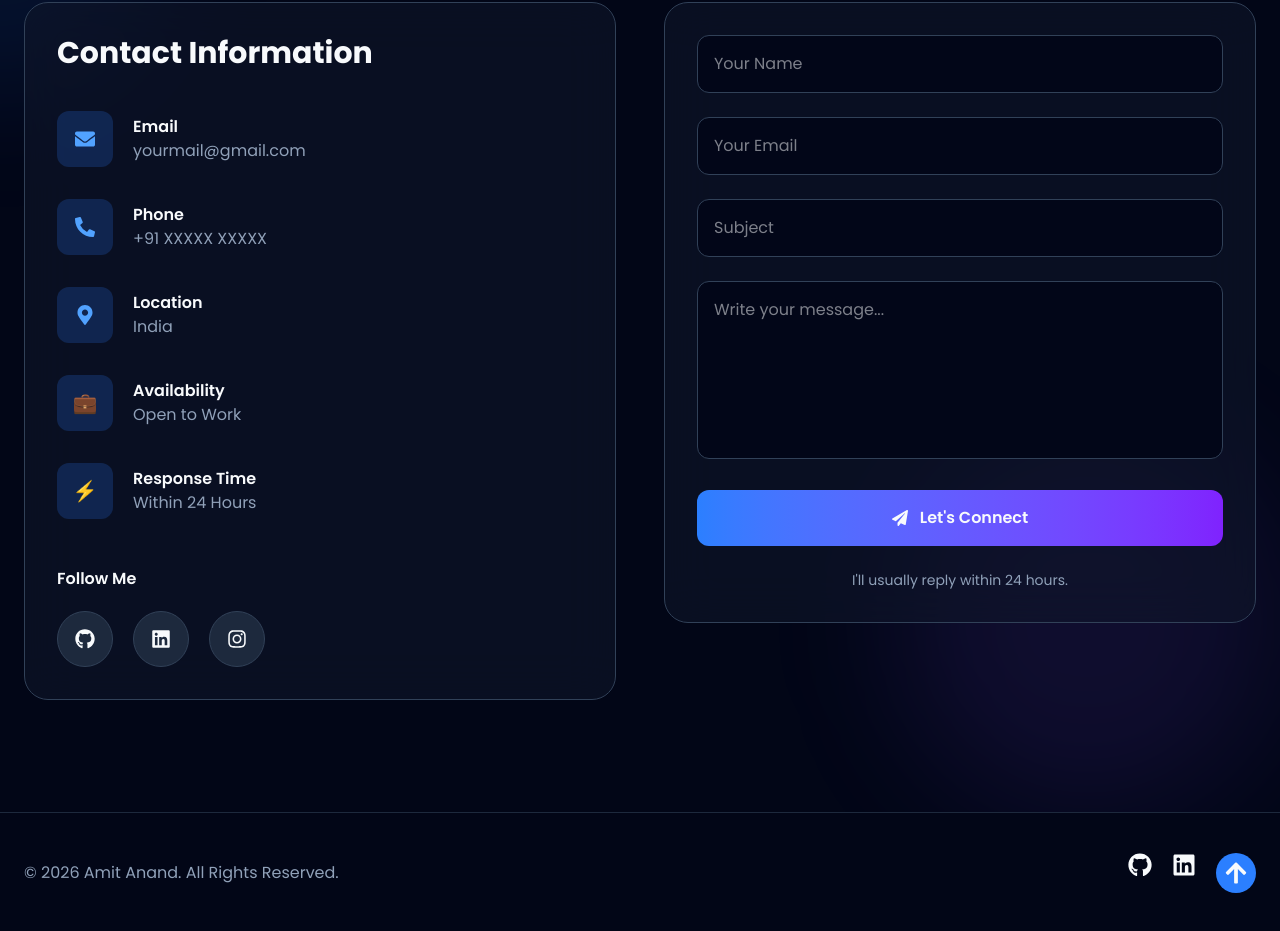
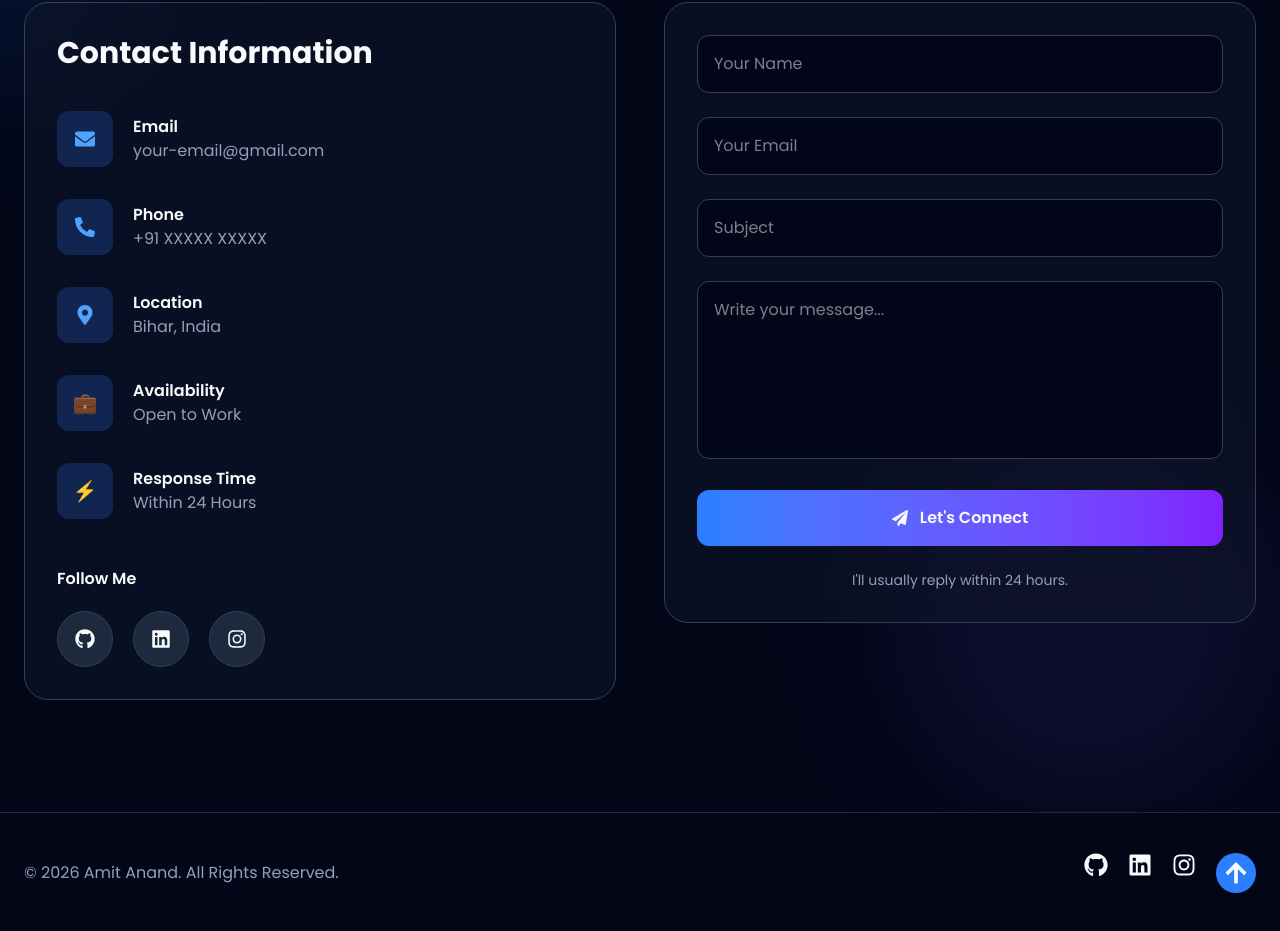
Before and after one commit to amit0526/portfolio-react, a React (Vite) app: page / in a window 1280 px wide. Shown: the part 4790-5721 px from the top of the page. Built offline with nearby package versions, Linux system fonts and the light colour scheme.

Commit message:
Complete Structure and ui

```diff
--- a/src/components/layout/Footer.jsx
+++ b/src/components/layout/Footer.jsx
@@ -1,4 +1,4 @@
-import { FaGithub, FaLinkedin, FaArrowUp } from "react-icons/fa";
+import { FaGithub, FaLinkedin, FaArrowUp, FaInstagram } from "react-icons/fa";
 
 function Footer() {
   return (
@@ -17,6 +17,10 @@ function Footer() {
             <FaLinkedin />
           </a>
 
+          <a href="#">
+            <FaInstagram />
+          </a>
+
           <a
             href="#home"
             className="w-10 h-10 rounded-full bg-blue-500 flex justify-center items-center"
--- a/src/components/layout/Navbar.jsx
+++ b/src/components/layout/Navbar.jsx
@@ -39,7 +39,7 @@ function Navbar() {
         <a
           href="/Amit-Anand-Resume.pdf"
           target="_blank"
-          className="hidden md:inline-block bg-gradient-to-r from-blue-500 to-violet-600 px-5 py-3 rounded-xl font-medium hover:scale-105 duration-300"
+          className="hidden md:inline-block bg-linear-to-r from-blue-500 to-violet-600 px-5 py-3 rounded-xl font-medium hover:scale-105 duration-300"
         >
           Resume
         </a>
@@ -69,7 +69,7 @@ function Navbar() {
             <a
               href="/Amit-Anand-Resume.pdf"
               target="_blank"
-              className="bg-gradient-to-r from-blue-500 to-violet-600 px-5 py-3 rounded-xl"
+              className="bg-linear-to-r from-blue-500 to-violet-600 px-5 py-3 rounded-xl"
             >
               Resume
             </a>
--- a/src/data/personalInfo.js
+++ b/src/data/personalInfo.js
@@ -1,11 +1,11 @@
 const personalInfo = {
   name: "Amit Anand",
 
-  email: "yourmail@gmail.com",
+  email: "your-email@gmail.com",
 
   phone: "+91 XXXXX XXXXX",
 
-  location: "India",
+  location: "Bihar, India",
 
   availability: "Open to Work",
 
```
